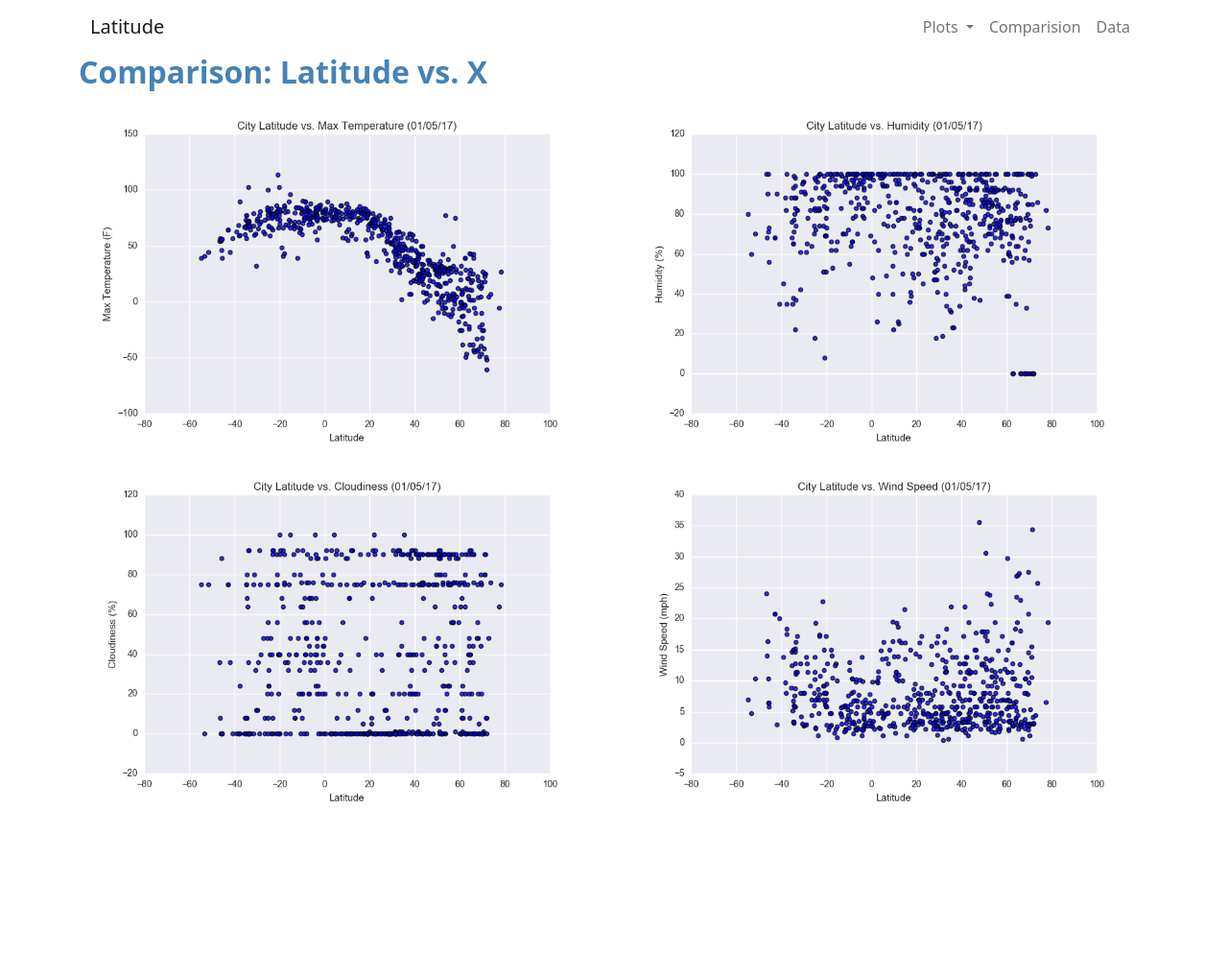
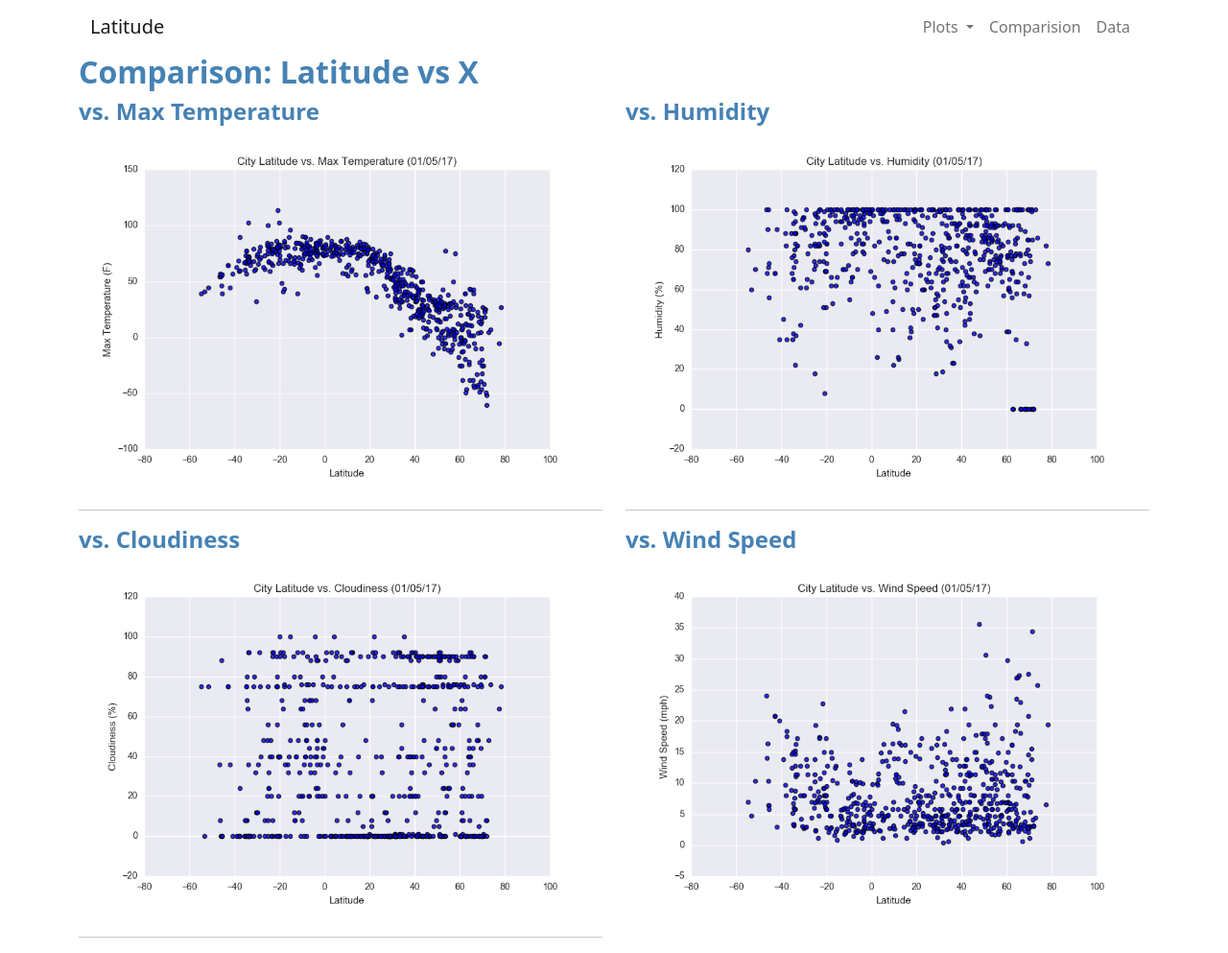
Before and after one commit to Abigail-GG/Abigail-GG.github.io, a plain HTML site: page comparisions.html in a window 1280 px wide. Shown: the whole page at 96% size. Before the commit the page ends 853 px from the top, so only its background shows below. Drawn offline with nearby package versions, Linux system fonts and the light colour scheme.

Commit message:
Ajuste comparision.html

```diff
--- a/comparisions.html
+++ b/comparisions.html
@@ -47,40 +47,31 @@
           </nav>
 
     </div>
-
     <div class="container">
-        <h1>
-            Comparison: Latitude vs. X
-        </h1>
-        <div class="clearfix">
-
-            <div class="row">
-
-                <div class="col">
-                    <a target="_blank" href="./max_temp.html">
-                        <img src="./Resources/assets/images/Fig1.png" class="img-fluid" alt="Max Temperature">
-                    </a>
-                </div>
-                <div class="col">
-                    <a target="_blank" href="./humidity.html">
-                        <img src="./Resources/assets/images/Fig2.png" class="img-fluid" alt="Humidity">
-                    </a>
-                </div>
-              </div>
-            <div class="row">
-                <div class="col">
-                    <a target="_blank" href="./cloudiness.html">
-                        <img src="./Resources/assets/images/Fig3.png" class="img-fluid" alt="Cloudiness">
-                    </a>
-                </div>
-                <div class="col">
-                    <a target="_blank" href="./wind_speed.html">
-                        <img src="./Resources/assets/images/Fig4.png" class="img-fluid" alt="wind_speed">
-                    </a>
-                </div>
-            </div>
+      <article class="description-content row">
+        <div class="col-xs-12">
+          <h1 class="description-header">Comparison: Latitude vs X</h1>
         </div>
-
+        <div class="col col-12 col-md-6">
+          <h2 class="comparison-header">vs. Max Temperature</h2>
+          <a href="./max_temp.html"><img src="./Resources/assets/images/Fig1.png" alt="Latitude vs. Max Temperature" class="img-fluid"></a>
+          <hr class="visible-xs visible-sm">
+        </div>
+        <div class="col col-12 col-md-6">
+          <h2 class="comparison-header">vs. Humidity</h2>
+          <a href="./humidity.html"><img src="./Resources/assets/images/Fig2.png" alt="Latitude vs. Humidity" class='img-fluid'></a>
+          <hr class="visible-xs visible-sm">
+        </div>
+        <div class="col col-12 col-md-6">
+          <h2 class="comparison-header">vs. Cloudiness</h2>
+          <a href="./cloudiness.html"><img src="./Resources/assets/images/Fig3.png" alt="Latitude vs. Cloudiness" class='img-fluid'></a>
+          <hr class="visible-xs visible-sm">
+        </div>
+        <div class="col col-12 col-md-6">
+          <h2 class="comparison-header">vs. Wind Speed</h2>
+          <a href="./wind_speed.html"><img src="./Resources/assets/images/Fig4.png" alt="Latitude vs. Wind Speed" class="img-fluid"></a>
+        </div>
+      </article>
     </div>
 
 
--- a/style.css
+++ b/style.css
@@ -10,7 +10,3 @@ h2{
     font-size: x-large;
     font-weight: bold;
 }
-
-#dataframe{
-    align-content: right;
-}
```
